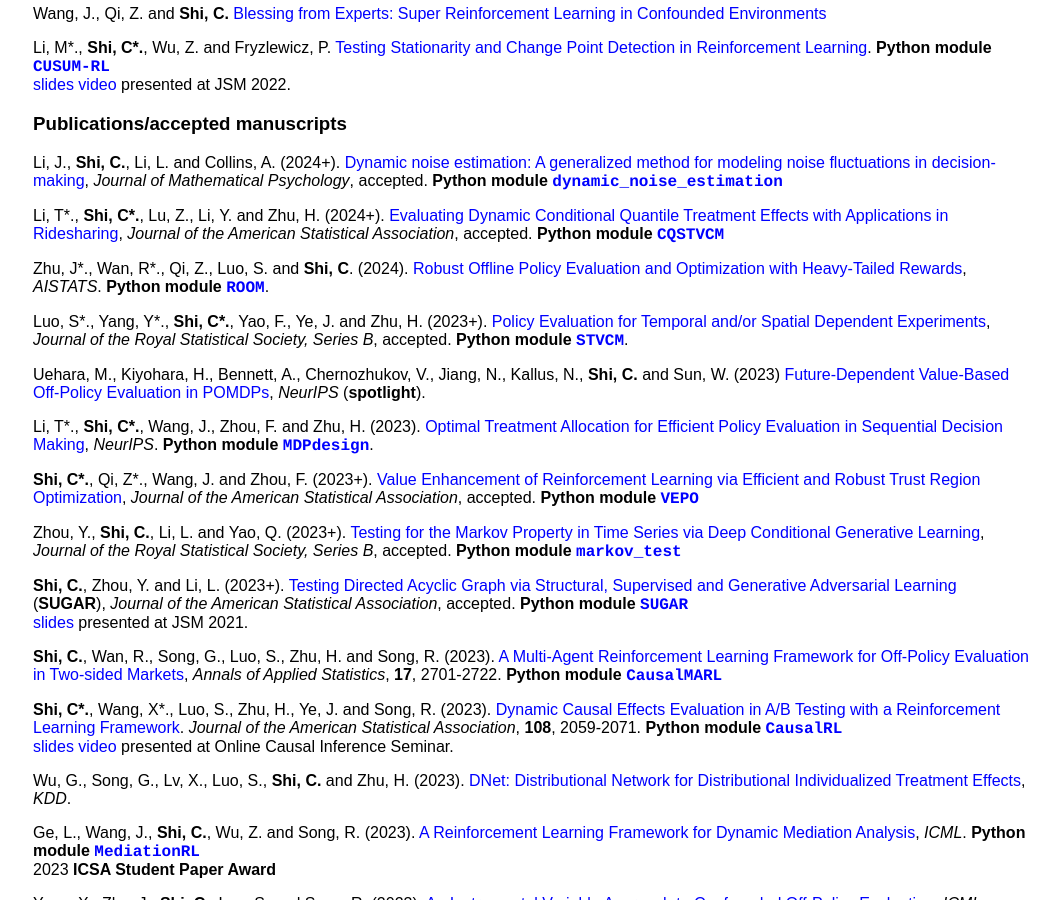
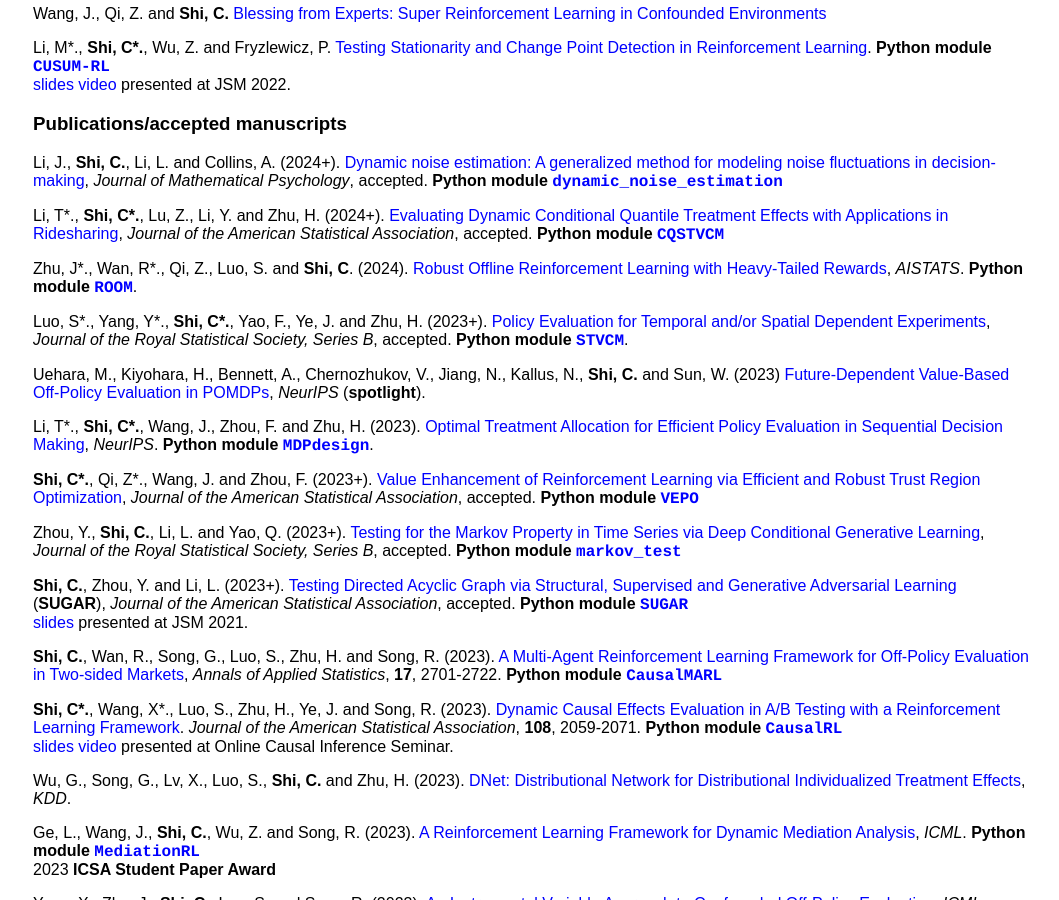
Before and after one commit to callmespring/callmespring.github.io, a Jekyll site: the page built from publication.md, in a window 1280 px wide and 900 px high, scrolled down 635 px. Shown: the whole window, without its empty margins (107-1166 px from the left). Built offline with Jekyll 4.4.1, drawn with Linux system fonts in a browser that asks for light colours.

Commit message:
Update publication.md

```diff
--- a/publication.md
+++ b/publication.md
@@ -50,7 +50,7 @@
 
 Li, T\*., **Shi, C\*.**, Lu, Z., Li, Y. and Zhu, H. (2024+). [Evaluating Dynamic Conditional Quantile Treatment Effects with Applications in Ridesharing](https://arxiv.org/abs/2305.10187),  _Journal of the American Statistical Association_, accepted. **Python module** [<span style="font-family:courier;">**CQSTVCM**</span>](https://github.com/BIG-S2/CQSTVCM)
 
-Zhu, J\*., Wan, R\*., Qi, Z., Luo, S. and **Shi, C**. (2024). [Robust Offline Policy Evaluation and Optimization with Heavy-Tailed Rewards](https://arxiv.org/pdf/2310.18715.pdf), _AISTATS_. **Python module** [<span style="font-family:courier;">**ROOM**</span>](https://github.com/Mamba413/ROOM).
+Zhu, J\*., Wan, R\*., Qi, Z., Luo, S. and **Shi, C**. (2024). [Robust Offline Reinforcement Learning with Heavy-Tailed Rewards](https://arxiv.org/pdf/2310.18715.pdf), _AISTATS_. **Python module** [<span style="font-family:courier;">**ROOM**</span>](https://github.com/Mamba413/ROOM).
 
 Luo, S\*., Yang, Y\*., **Shi, C\*.**, Yao, F., Ye, J. and Zhu, H. (2023+). [Policy Evaluation for Temporal and/or Spatial Dependent Experiments](https://arxiv.org/pdf/2202.10887.pdf), _Journal of the Royal Statistical Society, Series B_, accepted. **Python module** [<span style="font-family:courier;">**STVCM**</span>](https://github.com/anneyang0060/STVCM).
 
```
